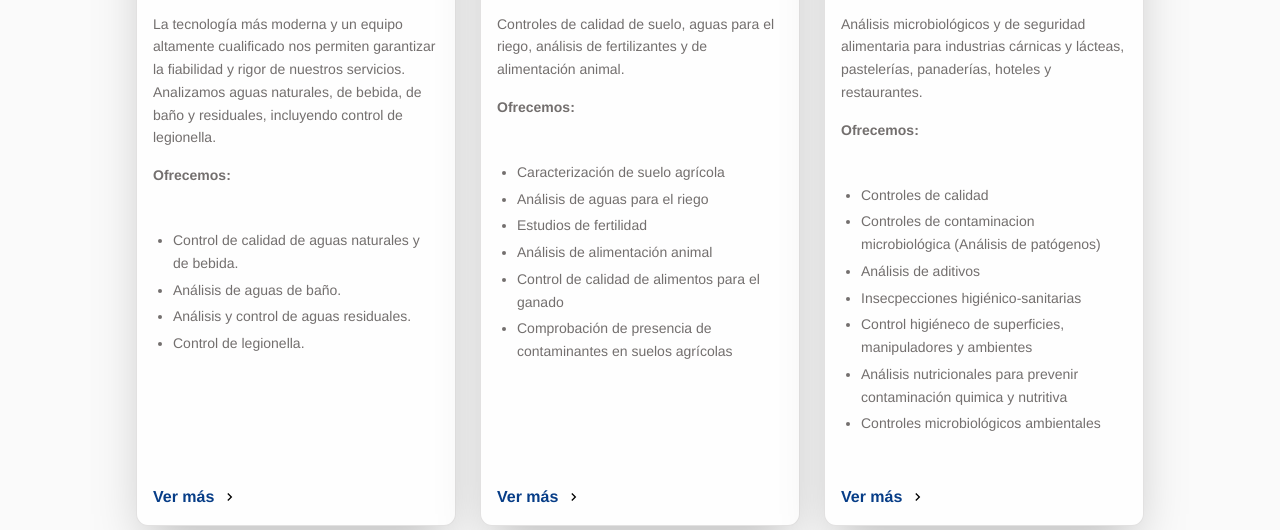
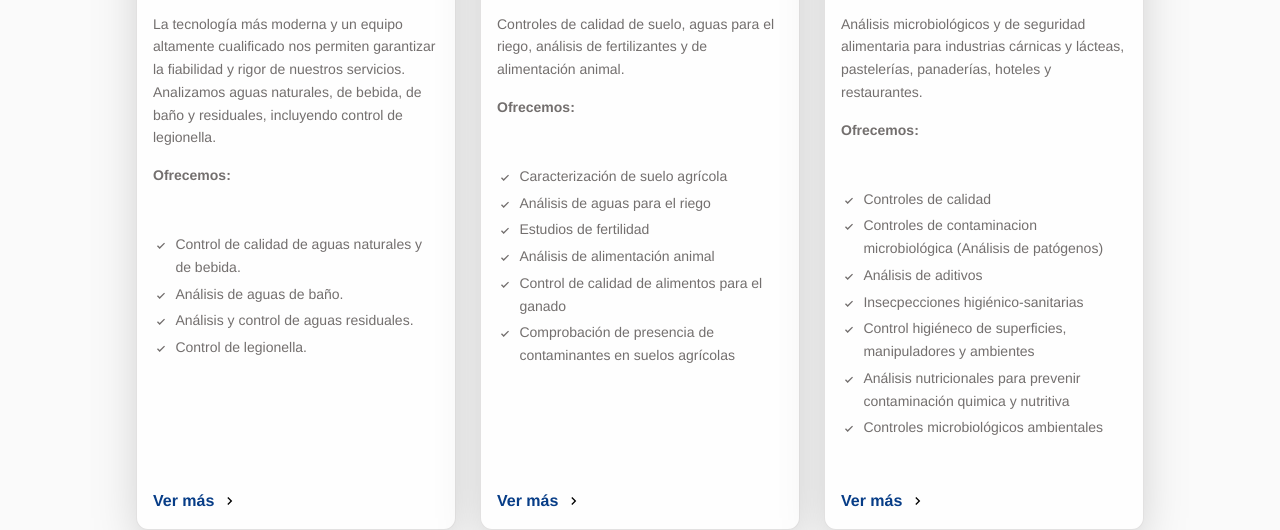
Before and after one commit to PIMEMenorca/webpimelab, a website: page pages/servicios.html in a window 1280 px wide. Shown: the part 461-991 px from the top of the page. Drawn offline with Linux system fonts and the light colour scheme.

Commit message:
estilo de lista en servicios cambiado

```diff
--- a/pages/servicios.html
+++ b/pages/servicios.html
@@ -64,7 +64,7 @@
                         <h3>Aguas</h3>
                         <p class="text-sm leading-relaxed">La tecnología más moderna y un equipo altamente cualificado nos permiten garantizar la fiabilidad y rigor de nuestros servicios. Analizamos aguas naturales, de bebida, de baño y residuales, incluyendo control de legionella.</p>
                         <p class="text-gris text-sm font-semibold">Ofrecemos:</p>
-                        <ul class="text-gris text-sm leading-relaxed list-disc pl-5 space-y-1">
+                        <ul class="text-gris text-sm leading-relaxed servicio-check-list">
                             <li>Control de calidad de aguas naturales y de bebida.</li>
                             <li>Análisis de aguas de baño.</li>
                             <li>Análisis y control de aguas residuales.</li>
@@ -85,7 +85,7 @@
                         <h3>Agricultura</h3>
                         <p class="text-sm leading-relaxed">Controles de calidad de suelo, aguas para el riego, análisis de fertilizantes y de alimentación animal.</p>
                         <p class="text-gris text-sm font-semibold">Ofrecemos:</p>
-                        <ul class="text-gris text-sm leading-relaxed list-disc pl-5 space-y-1">
+                        <ul class="text-gris text-sm leading-relaxed servicio-check-list">
                             <li>Caracterización de suelo agrícola</li>
                             <li>Análisis de aguas para el riego</li>
                             <li>Estudios de fertilidad</li>
@@ -108,7 +108,7 @@
                         <h3>Alimentación</h3>
                         <p class="text-sm leading-relaxed">Análisis microbiológicos y de seguridad alimentaria para industrias cárnicas y lácteas, pastelerías, panaderías, hoteles y restaurantes.</p>
                         <p class="text-gris text-sm font-semibold">Ofrecemos:</p>
-                        <ul class="text-gris text-sm leading-relaxed list-disc pl-5 space-y-1">
+                        <ul class="text-gris text-sm leading-relaxed servicio-check-list">
                             <li>Controles de calidad</li>
                             <li>Controles de contaminacion microbiológica (Análisis de patógenos)</li>
                             <li>Análisis de aditivos</li>
@@ -133,7 +133,7 @@
                         <h3>Construcción</h3>
                         <p class="text-sm leading-relaxed">Ensayos de resistencia, control de calidad y análisis de materiales de construcción. Patología de construcciones.</p>
                         <p class="text-gris text-sm font-semibold">Ofrecemos controles y ensayos para:</p>
-                        <ul class="text-gris text-sm leading-relaxed list-disc pl-5 space-y-1">
+                        <ul class="text-gris text-sm leading-relaxed servicio-check-list">
                             <li>Hormigón</li>
                             <li>Áridos (naturales y reciclados)</li>
                             <li>Cemento</li>
@@ -156,7 +156,7 @@
                         <h3>Geotecnia</h3>
                         <p class="text-sm leading-relaxed">Hidrogeología, estudios geotécnicos y de taludes, ensayos in situ y control de estabilidad del terreno.</p>
                         <p class="text-gris text-sm font-semibold">Ofrecemos controles y ensayos para:</p>
-                        <ul class="text-gris text-sm leading-relaxed list-disc pl-5 space-y-1">
+                        <ul class="text-gris text-sm leading-relaxed servicio-check-list">
                             <li>Hidrogeología</li>
                             <li>Estudios geotécnicos y de taludes</li>
                             <li>Ensayos in situ</li>
--- a/styles/input.css
+++ b/styles/input.css
@@ -386,6 +386,29 @@
         min-height: 3.5rem;
     }
 
+    .servicio-check-list {
+        @apply mt-1 space-y-1;
+        list-style: none;
+        padding-left: 0;
+    }
+
+    .servicio-check-list li {
+        position: relative;
+        padding-left: 1.4rem;
+    }
+
+    .servicio-check-list li::before {
+        content: "";
+        position: absolute;
+        top: 0.35em;
+        left: 0;
+        width: 1rem;
+        height: 1rem;
+        background-image: url('../assets/icons/check.svg');
+        background-size: contain;
+        background-repeat: no-repeat;
+    }
+
     .servicio-link {
         @apply mt-3 inline-flex items-center gap-2 text-azul-oscuro text-base font-semibold;
         transition: gap 220ms ease;
@@ -463,6 +486,7 @@
         @apply flex flex-col lg:flex-row gap-5 p-5 rounded-xl bg-blanco-accent shadow-xl hover:transform-[scale(1.02)] transition-all duration-300 lg:items-stretch;
     }
 
+
     .agua-legionella-list {
         @apply flex flex-col gap-x-8 gap-y-2 px-6 py-5 text-sm leading-relaxed text-gris md:text-base;
     }
```
Also changed, not shown: index.html (+4 -1 lines), assets/icons/check.svg (added), styles/output.css.
